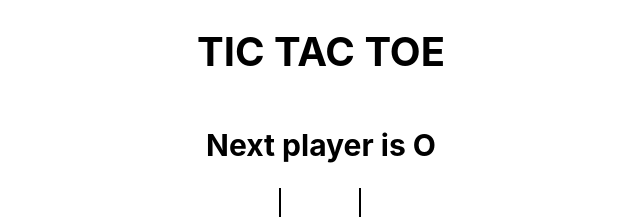
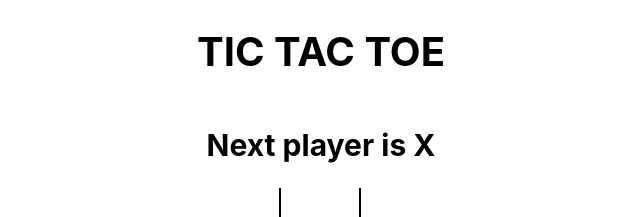
Before and after one commit to avinashGunturu/tictactoe, a React (Create React App) app: page / in a window 1280 px wide. Shown: the top 217 px of the page, without its empty margins (319-959 px from the left). Built offline with nearby package versions, Linux system fonts and the light colour scheme.

Commit message:
added game history

```diff
--- a/src/App.js
+++ b/src/App.js
@@ -5,34 +5,42 @@
 import { calculateWinner } from "./components/heapers";
 
 function App() {
-  const [board, setBoard] = useState(Array(9).fill(null));
-  const [isXnext, setISXNext] = useState(false);
+  const [history, setHistory] = useState([
+    { board: Array(9).fill(null), isXnext: true },
+  ]);
+  console.log(history);
+  const [currentMove, setCurrentMove] = useState(0);
 
-  const winner = calculateWinner(board);
+  const current = history[currentMove];
+
+  const winner = calculateWinner(current.board);
 
   const message = winner
     ? `winner is ${winner}`
-    : `Next player is ${isXnext ? "X" : "O"}`;
+    : `Next player is ${current.isXnext ? "X" : "O"}`;
   const handleSquarClick = (position) => {
-    if (board[position] || winner) {
+    if (current.board[position] || winner) {
       return;
     }
-    setBoard((prev) => {
-      return prev.map((square, pos) => {
+    setHistory((prev) => {
+      const last = prev[prev.length - 1];
+
+      const newBoard = last.board.map((square, pos) => {
         if (pos === position) {
-          return isXnext ? "X" : "O";
+          return last.isXnext ? "X" : "O";
         }
 
         return square;
       });
+      return prev.concat({ board: newBoard, isXnext: !last.isXnext });
     });
-    setISXNext((prev) => !prev);
+    setCurrentMove((prev) => prev + 1);
   };
   return (
     <div className="app">
       <h1>TIC TAC TOE</h1>
       <h2>{message}</h2>
-      <Board handleSquarClick={handleSquarClick} board={board} />
+      <Board handleSquarClick={handleSquarClick} board={current.board} />
     </div>
   );
 }
```
